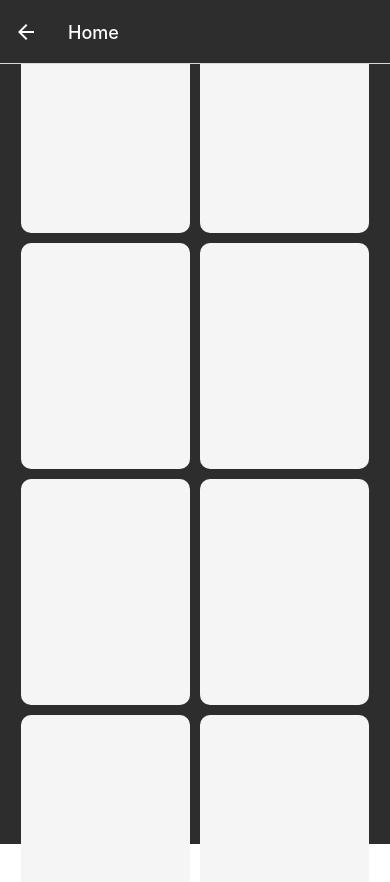
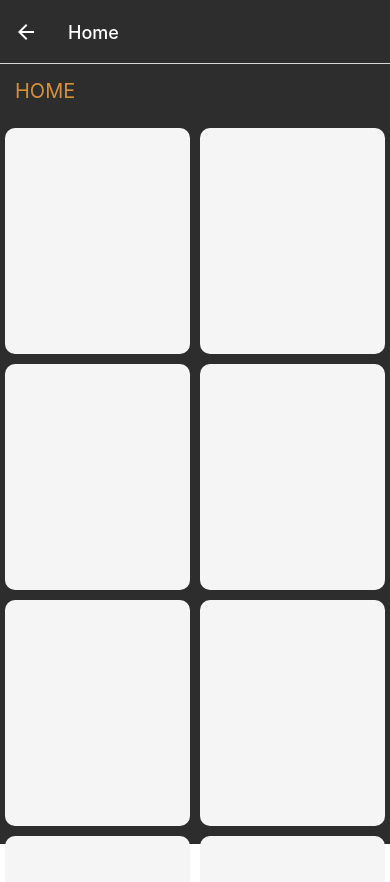
Before and after one commit to GabrielMoraeswolf/loginCompassUOL, a React Native app: screen /Home in a window 390 px wide. Shown: the top 882 px of the page. Built offline with nearby package versions, Linux system fonts and the light colour scheme.

Commit message:
grid card

```diff
--- /dev/null
+++ b/screens/home/gridCard.tsx
@@ -0,0 +1,46 @@
+import {  Text, View,FlatList} from 'react-native';
+import styles from './index'
+import React, { useState } from 'react';
+
+const Arry =[
+  {id:'1',value:'1'},
+  {id:'2',value:'2'},
+  {id:'3',value:'3'},
+  {id:'4',value:'4'},
+  {id:'5',value:'5'},
+  {id:'6',value:'6'},
+  {id:'7',value:'7'},
+  {id:'8',value:'8'},
+  {id:'9',value:'9'},
+  {id:'10',value:'10'},
+  {id:'11',value:'11'},
+  {id:'12',value:'12'},
+  {id:'13',value:'13'},
+  {id:'14',value:'14'},
+  {id:'15',value:'15'},
+  {id:'16',value:'16'}
+];
+ function Card(){
+  return(
+    <View style ={styles.card}>
+      <Text></Text>
+    </View>
+  );
+}
+
+function GridCard() {
+  const [listItens,setListItens] = useState(Arry);
+  return(
+    <View >
+      <FlatList
+        data={listItens}
+        numColumns={2}
+        renderItem={Card}
+        keyExtractor={(item,index)=>index.toString()}
+      />
+    </View>
+  );
+  }
+
+
+export default GridCard;
--- a/screens/home/home.tsx
+++ b/screens/home/home.tsx
@@ -1,39 +1,14 @@
-import {  Text, View,FlatList,Pressable,SafeAreaView} from 'react-native';
+import { Text, View} from 'react-native';
+import GridCard from './gridCard';
 import styles from './index'
-import React, { useState } from 'react';
-
-
-const Arry =[
-  {id:'1',value:'1'},
-  {id:'2',value:'2'},
-  {id:'3',value:'3'},
-  {id:'4',value:'4'},
-  {id:'5',value:'5'},
-  {id:'6',value:'6'},
-  {id:'7',value:'7'},
-  {id:'8',value:'8'},
-];
- function Card(){
-  return(
-    <View style ={styles.card}>
-      <Text></Text>
-    </View>
-  );
-}
 
 function HomeScreen() {
-  const [listItens,setListItens] = useState(Arry);
   return(
     <View style ={styles.container}>
-      <FlatList
-        data={listItens}
-        numColumns={2}
-        renderItem={Card}
-        keyExtractor={(item,index)=>index.toString()}
-      />
+      <Text style ={styles.title}>HOME</Text>
+      <GridCard/>
     </View>
   );
   }
 
-
 export default HomeScreen;
--- a/screens/home/index.ts
+++ b/screens/home/index.ts
@@ -4,13 +4,6 @@ import { StyleSheet} from 'react-native';
 const styles = StyleSheet.create({
     container:{
       flex:1,
-      backgroundColor: Colors.background,
-      paddingHorizontal: 16,
-      flexDirection: 'row',
-      justifyContent: 'space-between',
-      alignItems:'center',
-      marginBottom: 10,
-      marginTop:50
     },
     card:{
       flex:1,
@@ -22,8 +15,10 @@ const styles = StyleSheet.create({
     },
     title: {
       color: Colors.primary,
-      marginBottom: '25%',
-      fontSize: 36
+      marginTop:15,
+      marginLeft:15,
+      marginBottom: 20,
+      fontSize: 20
     },
 });
 
--- a/screens/singUp/SingUp.tsx
+++ b/screens/singUp/SingUp.tsx
@@ -5,9 +5,9 @@ import React, { useState } from 'react';
 import{ NavProps } from '../../types/navigation';
 
 const icons={
-  mail:require('../assets/mail_.png'),
-  lock:require('../assets/lock_.png'),
-  user:require('../assets/user_.png')
+  mail:require('../../assets/mail_.png'),
+  lock:require('../../assets/lock_.png'),
+  user:require('../../assets/user_.png')
 }
 function SignupScreen({ navigation } :NavProps) {
 
--- a/screens/welcome/welcome.tsx
+++ b/screens/welcome/welcome.tsx
@@ -4,9 +4,9 @@ import React, { useState } from 'react';
 import{ NavProps } from '../../types/navigation';
 
 const icons={
-  mail:require('../assets/mail_.png'),
-  lock:require('../assets/lock_.png'),
-  user:require('../assets/user_.png')
+  mail:require('../../assets/mail_.png'),
+  lock:require('../../assets/lock_.png'),
+  user:require('../../assets/user_.png')
 }
 function LoginScreen({ navigation } :NavProps) {
 
```
